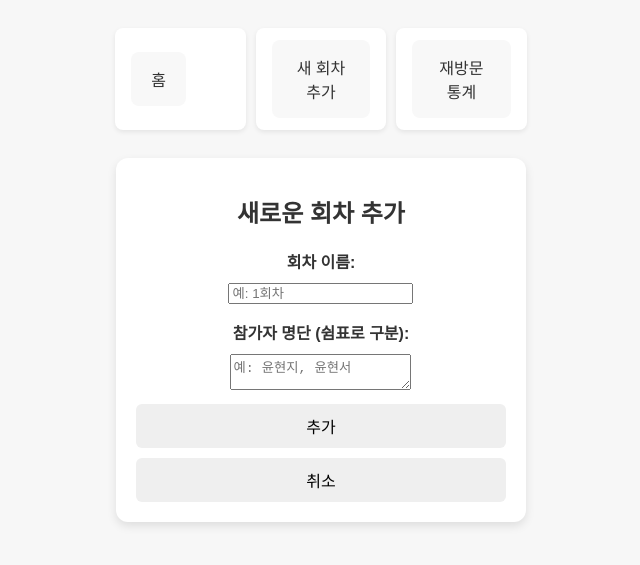
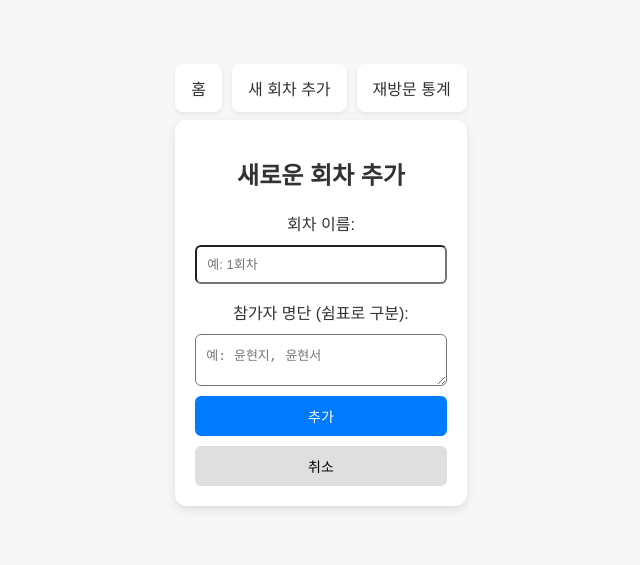
Before and after one commit to gustj3104/SieumClub_revisitTracker, a React (Create React App) app: page /add in a window 1280 px wide. Shown: the part 119-684 px from the top of the page, without its empty margins (319-959 px from the left). Built offline with nearby package versions, Linux system fonts and the light colour scheme.

Commit message:
Feat: 새회차추가 css 보완

```diff
--- a/src/addSessionStyles.css
+++ b/src/addSessionStyles.css
@@ -1,8 +1,47 @@
+.container {
+    max-width: 600px; /* 컨테이너의 최대 너비 지정 */
+    width: 100%; /* 화면 크기에 맞춰 조정 */
+    margin: 0 auto; /* 가운데 정렬 */
+    text-align: center;
+    padding: 20px;
+    box-sizing: border-box;
+}
+
 .text {
     margin-bottom: 10px;
-    font-weight: bold;
+}
+.textarea {
+    display: block;
+    width: 100%;
+    max-width: 100%;
+    padding: 10px;
+    border-radius: 6px;
+    font-size: 13px;
+    cursor: pointer;
+    box-sizing: border-box;
 }
 
 .btn {
+    width: 100%;
+    padding: 10px;
     margin-top: 10px;
+    border-radius: 6px;
+    font-size: 14px;
+    background-color: #007bff;
+    color: white;
+    border: none;
+    cursor: pointer;
 }
+
+.btn.cancel {
+    background-color: #dfdfdf;
+    color: black;
+}
+
+.btn:hover {
+    background-color: #0056b3;
+}
+
+.btn.cancel:hover {
+    background-color: #aaa;
+}
--- a/src/pages/AddSessionPage.js
+++ b/src/pages/AddSessionPage.js
@@ -1,7 +1,7 @@
 import { useState } from 'react';
 import { useNavigate } from 'react-router-dom';
 import { addSession } from '../utils/db';
-import '../styles.css';
+// import '../styles.css';
 import '../addSessionStyles.css';
 
 const AddSessionPage = () => {
@@ -34,6 +34,7 @@ const AddSessionPage = () => {
                 <label>
                     <div className="text"> 회차 이름: </div>
                     <input
+                        className="textarea"
                         type="text"
                         value={sessionName}
                         onChange={(e) => setSessionName(e.target.value)}
@@ -44,6 +45,7 @@ const AddSessionPage = () => {
                 <label>
                     <div className="text">참가자 명단 (쉼표로 구분): </div>
                     <textarea
+                        className="textarea"
                         value={participants}
                         onChange={(e) => setParticipants(e.target.value)}
                         placeholder="예: 윤현지, 윤현서"
@@ -53,7 +55,7 @@ const AddSessionPage = () => {
                     추가
                 </button>
             </form>
-            <button className="btn" onClick={() => navigate('/')}>
+            <button className="btn cancel" onClick={() => navigate('/')}>
                 취소
             </button>
         </div>
--- a/src/styles.css
+++ b/src/styles.css
@@ -157,34 +157,29 @@ a {
     color: inherit;
 }
 
-/* 현재 페이지 링크 강조 스타일 (선택 사항) */
-.nav-active {
-    font-weight: bold;
-    color: #007bff; /* 원하는 색상으로 변경 가능 */
-}
-
 .nav-list {
     list-style: none;
     padding: 0;
     display: flex;
     gap: 10px;
+    text-align: center;
 }
 
-.nav-list li {
-    flex: 1; /* 각 메뉴가 동일한 너비를 가짐 */
+.nav-item {
+    flex: 1; /* 모든 항목 동일한 너비 */
+    text-decoration: none;
 }
 
-.nav-link {
-    display: block;
-    padding: 15px 20px; /* 패딩을 줘서 클릭 영역 확장 */
+.nav-item li {
+    width: 100%;
+    padding: 15px 20px; /* 클릭 가능 영역을 크게 */
     text-align: center;
-    text-decoration: none;
+    background-color: #f8f8f8;
     color: #333;
-    background-color: #f8f8f8;
     border-radius: 8px;
     transition: background 0.2s ease-in-out;
 }
 
-.nav-link:hover {
+.nav-item li:hover {
     background-color: #e0e0e0;
 }
```
